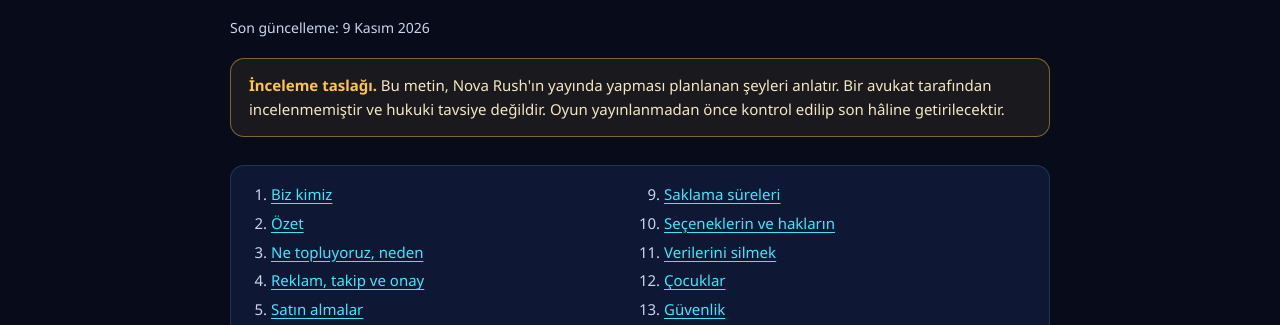
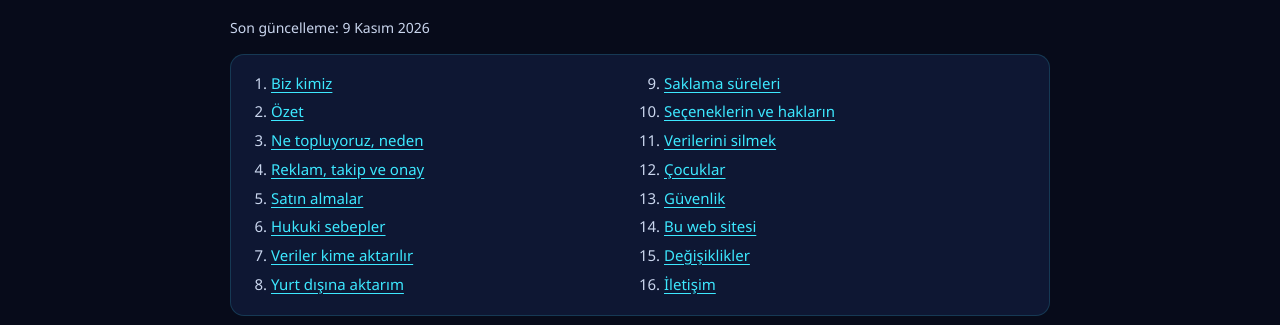
Before and after one commit to WeaweStudios/weawestudios.github.io, a plain HTML site: page tr/privacy.html in a window 1280 px wide. Shown: the part 273-598 px from the top of the page. Drawn offline with Linux system fonts and the light colour scheme.

Commit message:
Remove the draft note from privacy and terms pages (game is live)

```diff
--- a/assets/css/site.css
+++ b/assets/css/site.css
@@ -188,8 +188,6 @@ h3 { font-size: 22px; }
 .doc p, .doc li { color: #CAD6EE; }
 .doc li + li { margin-top: 4px; }
 .updated { color: var(--muted); font-size: 14px; }
-.draft { margin: 18px 0 28px; padding: 14px 18px; border-radius: 14px; background: rgba(255, 194, 74, .08); border: 1px solid rgba(255, 194, 74, .45); color: #F5E7C4; font-size: 15px; }
-.draft strong { color: var(--gold); }
 .toc { padding: 16px 20px; border-radius: 14px; background: var(--panel); border: 1px solid var(--line); }
 .toc ol { columns: 2; column-gap: 28px; margin: 0; padding-left: 20px; font-size: 15px; }
 @media (max-width: 560px) { .toc ol { columns: 1; } }
--- a/tr/privacy.html
+++ b/tr/privacy.html
@@ -43,7 +43,6 @@
     <h1>Gizlilik Politikası</h1>
     <p class="lead">Bu politika, Nova Rush mobil oyununun hangi bilgileri neden topladığını, kimin işlediğini, ne kadar süre sakladığını ve hangi seçeneklerin olduğunu anlatır.</p>
     <p class="updated">Son güncelleme: <time datetime="2026-11-09">9 Kasım 2026</time></p>
-    <aside class="draft" role="note"><strong>İnceleme taslağı.</strong> Bu metin, Nova Rush'ın yayında yapması planlanan şeyleri anlatır. Bir avukat tarafından incelenmemiştir ve hukuki tavsiye değildir. Oyun yayınlanmadan önce kontrol edilip son hâline getirilecektir.</aside>
 
 <nav class="toc" aria-label="İçindekiler"><ol>
 <li><a href="#who">Biz kimiz</a></li><li><a href="#summary">Özet</a></li><li><a href="#collect">Ne topluyoruz, neden</a></li>
```
Also changed, not shown: delete-account.html (+0 -1 lines), privacy.html (+0 -1 lines), support.html (+0 -1 lines), terms.html (+0 -1 lines), tr/delete-account.html (+0 -1 lines), tr/support.html (+0 -1 lines), tr/terms.html (+0 -1 lines).
